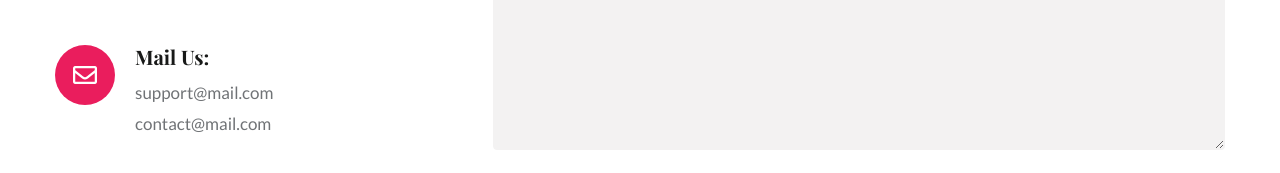
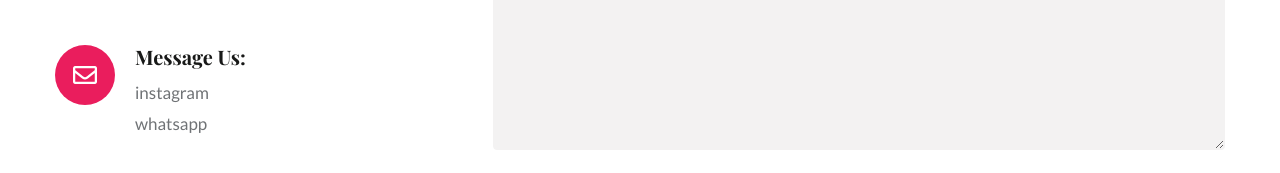
Before and after one commit to Jeanpierregaba/kassiashairbraiding, a plain HTML site: page contact.html in a window 1280 px wide. Shown: the part 814-987 px from the top of the page. Drawn offline with nearby package versions, Linux system fonts and the light colour scheme; a web font is replaced by a local one.

Commit message:
update website

```diff
--- a/contact.html
+++ b/contact.html
@@ -1,7 +1,4 @@
-<!--
-Author: W3layouts
-Author URL: http://w3layouts.com
--->
+
 <!doctype html>
 <html lang="en">
 
@@ -131,9 +128,9 @@ Author URL: http://w3layouts.com
                             </div>
                             <div class="cont-right">
                                 <h6>
-                                    Mail us:</h6>
-                                <p><a href="mailto:support@mail.com" class="mail">support@mail.com</a></p>
-                                <p><a href="mailto:contact@mail.com" class="mail">contact@mail.com</a></p>
+                                    Message us:</h6>
+                                <p><a href="https://www.instagram.com/kassiashairbraiding/" class="mail">instagram</a></p>
+                                <p><a href="https://wa.me/+14043048102" class="mail">whatsapp</a></p>
                             </div>
                         </div>
                     </div>
```
Also changed, not shown: index.html (+3 -3 lines).
